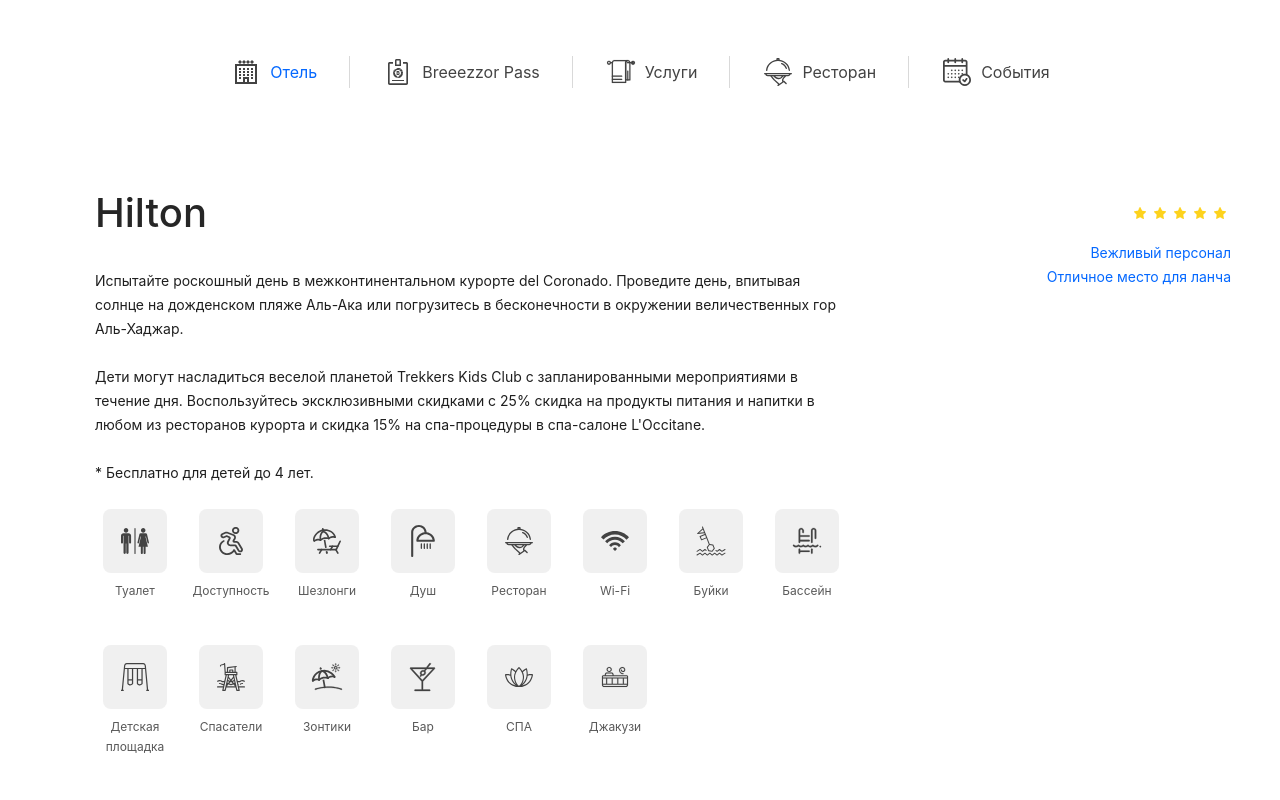
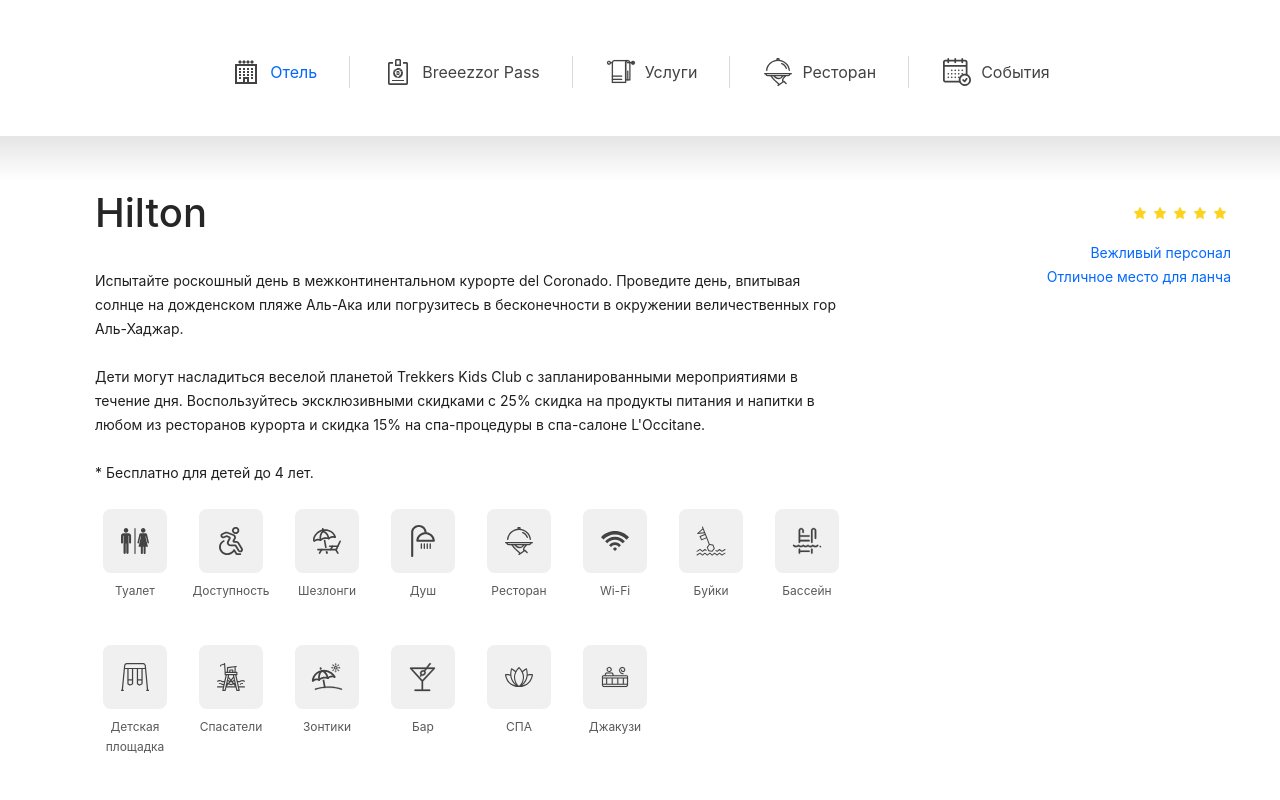
Before and after one commit to iva3nik/GBMS-TEST, a Next.js app in the folder nextjs-blog/: page / in a window 1280 px wide. Shown: the part 680-1480 px from the top of the page. Built offline with nearby package versions, Linux system fonts and the light colour scheme.

Commit message:
feat: Gradient has been added for About

```diff
--- a/nextjs-blog/components/aboutHotel/aboutHotel.js
+++ b/nextjs-blog/components/aboutHotel/aboutHotel.js
@@ -3,6 +3,8 @@
 export default function AboutHotel() {
   return (
     <section className={styles.about}>
+      <div className={styles.about__gradient}></div>
+      <div className={styles.about__content}>
         <div className={styles.about__columnLeft}>
           <h1 className={styles.about__title}>Hilton</h1>
           <p className={styles.about__text}>
@@ -89,6 +91,7 @@
           <p className={styles.about__comment}>Вежливый персонал</p>
           <p className={styles.about__comment}>Отличное место для ланча</p>
         </div>
+      </div>
     </section>
   )
 }
--- a/nextjs-blog/components/aboutHotel/aboutHotel.module.css
+++ b/nextjs-blog/components/aboutHotel/aboutHotel.module.css
@@ -1,8 +1,18 @@
 .about {
   width: 1280px;
-  padding: 45px 49px 45px 95px;
+  padding: 0 0 45px 0;
+}
+
+.about__gradient {
+  width: 1280;
+  height: 45px;
+  background: linear-gradient(180deg, #E5E5E5, white);
+}
+
+.about__content {
   display: flex;
   justify-content: space-between;
+  padding: 0 49px 0 95px;
 }
 
 .about__columnLeft {
```
Lines whose indentation alone changed are shown as unchanged.
